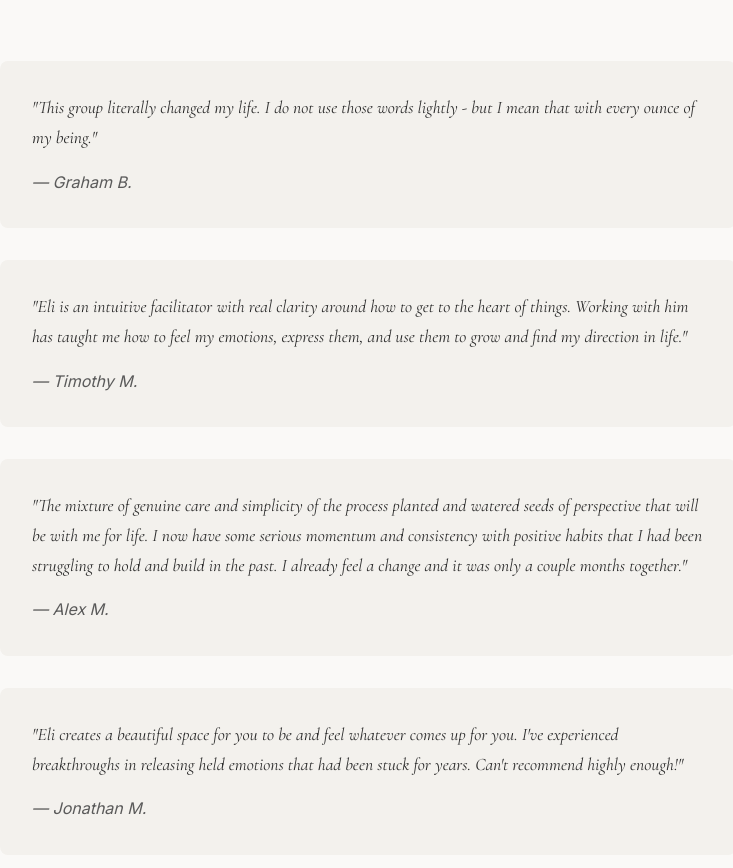
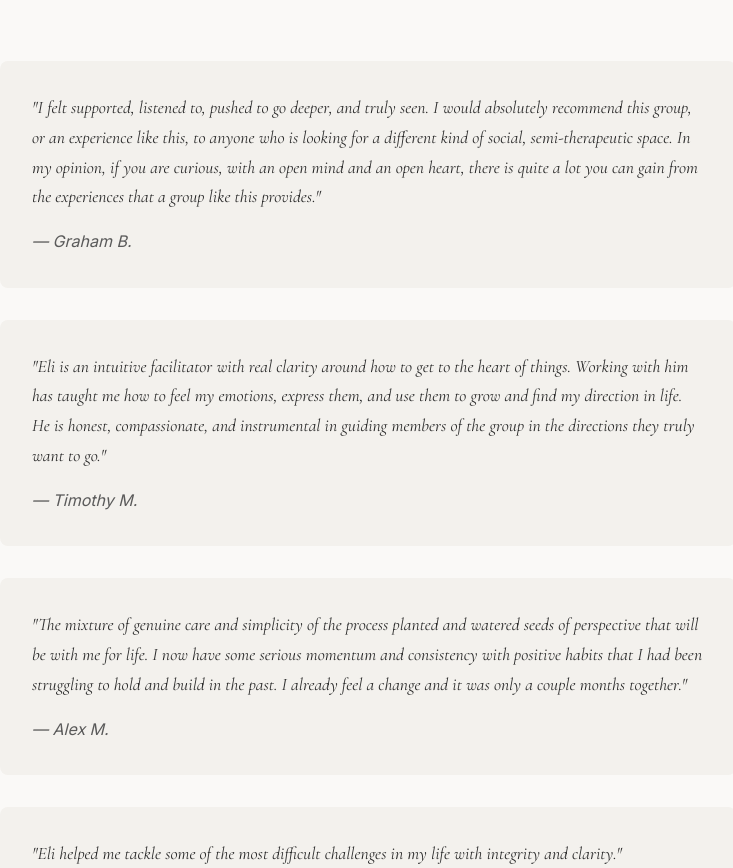
Before and after one commit to harriganeli-source/breathe-with-eli, a website: page online-mensgroup.html in a window 1280 px wide. Shown: the part 2730-3598 px from the top of the page, without its empty margins (272-1005 px from the left). Drawn offline with nearby package versions, Linux system fonts and the light colour scheme.

Commit message:
Replace hallucinated testimonials with verified archive quotes
Removed 3 quotes that were hallucinated during the original Squarespace
scrape and don't exist in the edited archive:
- Tarek featured quote ("Eli has created something really unique...")
- Graham ("This group literally changed my life...")
- Jonathan ("Eli creates a beautiful space...")

Replaced with verified quotes that appear in the archive:
- Tarek: "I experienced lasting changes on all levels..."
- Graham: "I felt supported, listened to, pushed to go deeper..."
- Jonathan: "Eli helped me tackle some of the most difficult challenges..."
- Timothy: restored full quote with third sentence

Co-Authored-By: Claude Opus 4.6 <noreply@anthropic.com>

```diff
--- a/online-mensgroup.html
+++ b/online-mensgroup.html
@@ -94,7 +94,7 @@
     <section class="content-section" style="background-color: var(--color-bg-alt);">
         <div class="container" style="max-width: 700px; text-align: center;">
             <blockquote style="margin: 0;">
-                <p style="font-family: var(--font-heading); font-size: 1.25rem; font-style: italic;">"Eli has created something really unique, a place where men can be men but at the same time hold a space that is both gentle, nurturing and deeply supportive. I feel truly blessed to have been a part of it."</p>
+                <p style="font-family: var(--font-heading); font-size: 1.25rem; font-style: italic;">"I experienced lasting changes on all levels: mental, physical, spiritual and emotional. Not to mention the positive improvement in my relationships, presence, and overall sense of confidence. This workshop is needed for men today and in the future."</p>
                 <cite style="color: var(--color-text-light);">&mdash; Tarek S.</cite>
             </blockquote>
         </div>
@@ -181,11 +181,11 @@
             <h2 style="text-align: center; margin-bottom: var(--space-lg);">What Men Are Saying</h2>
             <div style="display: flex; flex-direction: column; gap: var(--space-md);">
                 <blockquote style="background: var(--color-bg-alt); padding: var(--space-md); border-radius: 8px; margin: 0;">
-                    <p style="font-family: var(--font-heading); font-size: 1.1rem; font-style: italic;">"This group literally changed my life. I do not use those words lightly - but I mean that with every ounce of my being."</p>
+                    <p style="font-family: var(--font-heading); font-size: 1.1rem; font-style: italic;">"I felt supported, listened to, pushed to go deeper, and truly seen. I would absolutely recommend this group, or an experience like this, to anyone who is looking for a different kind of social, semi-therapeutic space. In my opinion, if you are curious, with an open mind and an open heart, there is quite a lot you can gain from the experiences that a group like this provides."</p>
                     <cite style="color: var(--color-text-light);">&mdash; Graham B.</cite>
                 </blockquote>
                 <blockquote style="background: var(--color-bg-alt); padding: var(--space-md); border-radius: 8px; margin: 0;">
-                    <p style="font-family: var(--font-heading); font-size: 1.1rem; font-style: italic;">"Eli is an intuitive facilitator with real clarity around how to get to the heart of things. Working with him has taught me how to feel my emotions, express them, and use them to grow and find my direction in life."</p>
+                    <p style="font-family: var(--font-heading); font-size: 1.1rem; font-style: italic;">"Eli is an intuitive facilitator with real clarity around how to get to the heart of things. Working with him has taught me how to feel my emotions, express them, and use them to grow and find my direction in life. He is honest, compassionate, and instrumental in guiding members of the group in the directions they truly want to go."</p>
                     <cite style="color: var(--color-text-light);">&mdash; Timothy M.</cite>
                 </blockquote>
                 <blockquote style="background: var(--color-bg-alt); padding: var(--space-md); border-radius: 8px; margin: 0;">
@@ -193,7 +193,7 @@
                     <cite style="color: var(--color-text-light);">&mdash; Alex M.</cite>
                 </blockquote>
                 <blockquote style="background: var(--color-bg-alt); padding: var(--space-md); border-radius: 8px; margin: 0;">
-                    <p style="font-family: var(--font-heading); font-size: 1.1rem; font-style: italic;">"Eli creates a beautiful space for you to be and feel whatever comes up for you. I've experienced breakthroughs in releasing held emotions that had been stuck for years. Can't recommend highly enough!"</p>
+                    <p style="font-family: var(--font-heading); font-size: 1.1rem; font-style: italic;">"Eli helped me tackle some of the most difficult challenges in my life with integrity and clarity."</p>
                     <cite style="color: var(--color-text-light);">&mdash; Jonathan M.</cite>
                 </blockquote>
                 <blockquote style="background: var(--color-bg-alt); padding: var(--space-md); border-radius: 8px; margin: 0;">
```
